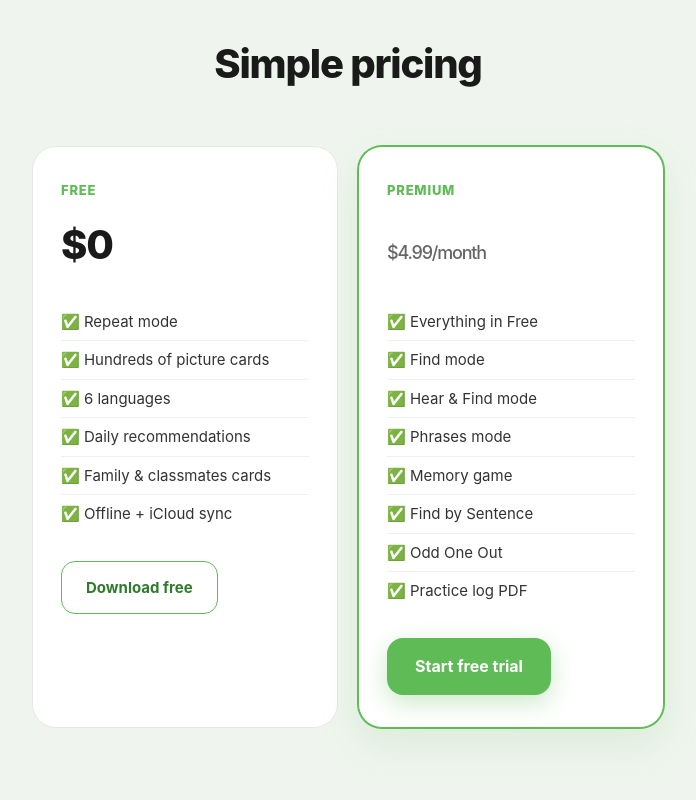
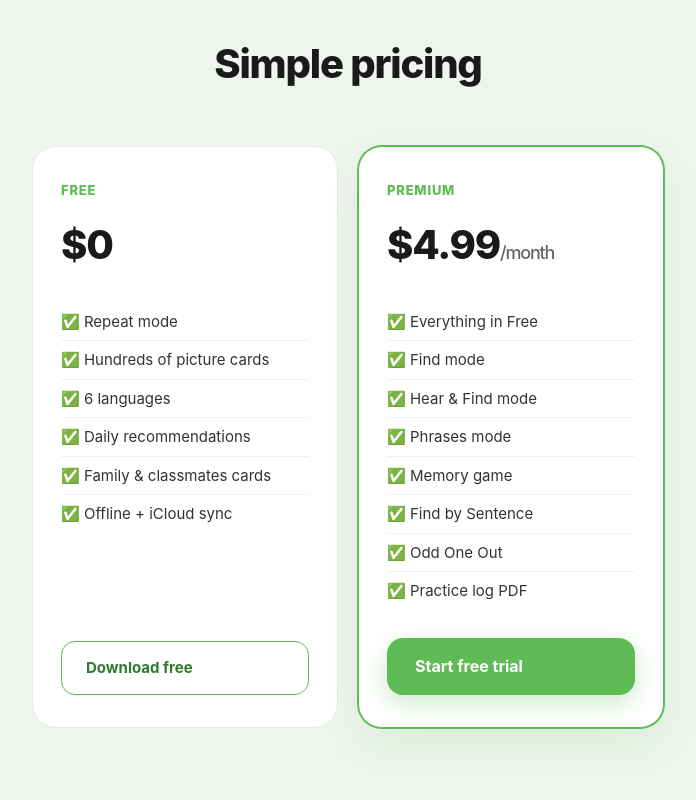
Before and after one commit to martinkaplan/pan-da-legal, a plain HTML site: page index.html in a window 1280 px wide. Shown: the part 5238-6038 px from the top of the page, without its empty margins (292-988 px from the left). Drawn offline with Linux system fonts and the light colour scheme.

Commit message:
Improve pricing card layout

```diff
--- a/landing.css
+++ b/landing.css
@@ -399,6 +399,8 @@ body.landing {
   border: 1px solid var(--border);
   border-radius: 24px;
   padding: 32px 28px;
+  display: flex;
+  flex-direction: column;
 }
 .pricing-card-featured {
   border-color: var(--brand);
@@ -406,7 +408,9 @@ body.landing {
 }
 .pricing-label { font-size: 13px; font-weight: 800; letter-spacing: .06em; color: var(--brand); text-transform: uppercase; margin-bottom: 10px; }
 .pricing-price { font-size: 40px; font-weight: 800; letter-spacing: -0.03em; margin-bottom: 24px; }
-.pricing-price span { font-size: 18px; font-weight: 500; color: var(--muted); }
+.pricing-price #price-amount { font-size: 40px; font-weight: 800; color: var(--text); }
+.pricing-price #per-month { font-size: 18px; font-weight: 500; color: var(--muted); }
+.pricing-list { flex: 1; }
 .pricing-list { list-style: none; padding: 0; margin-bottom: 28px; }
 .pricing-list li { font-size: 15px; padding: 6px 0; border-bottom: 1px solid #f0f1ef; color: #333; }
 .pricing-list li:last-child { border-bottom: none; }
```
